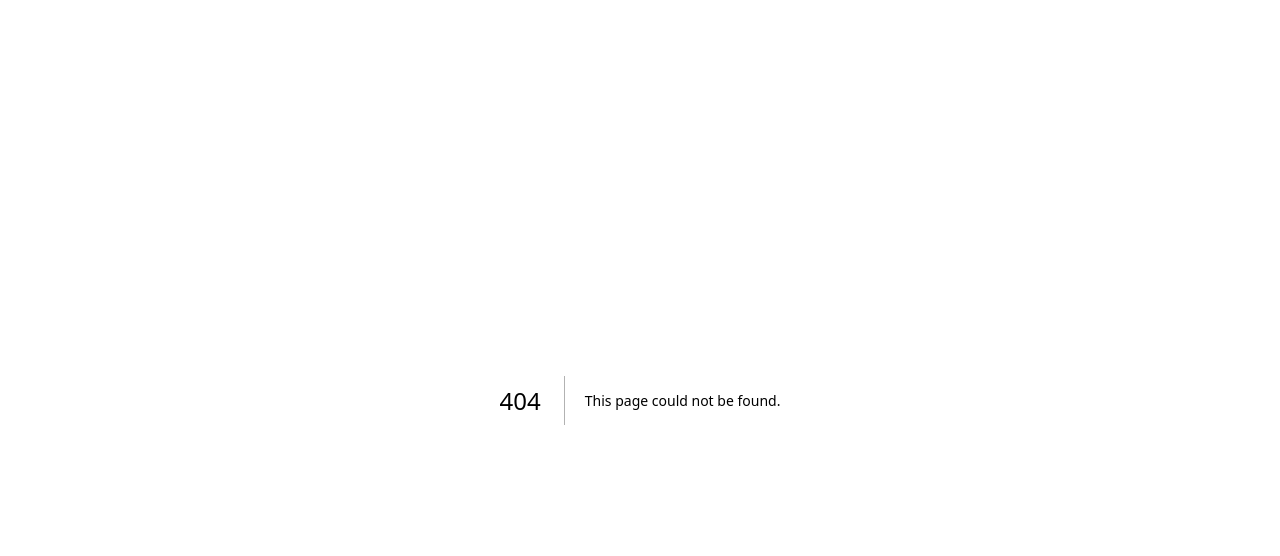
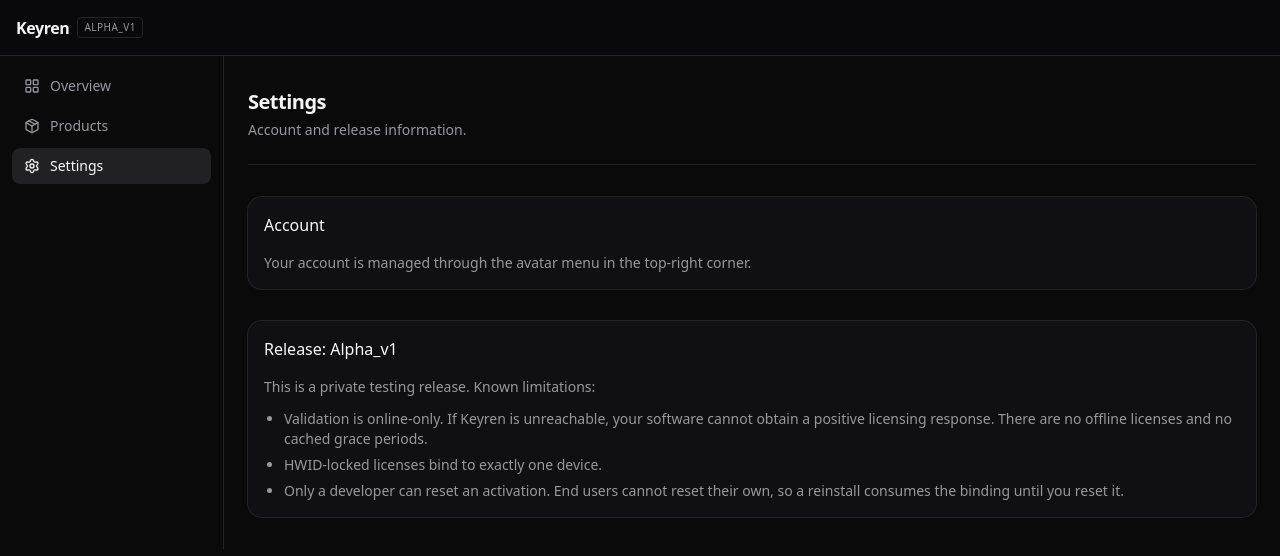
Before and after one commit to Celestial-Core-Official/Keyren, a Next.js app: page /dashboard/settings in a window 1280 px wide. Before the commit this address had no page. Shown: the top 556 px of the page. Built offline with nearby package versions, Linux system fonts and the light colour scheme.

Commit message:
feat: dashboard shell, overview and settings

```diff
--- /dev/null
+++ b/src/app/dashboard/layout.tsx
@@ -0,0 +1,31 @@
+import Link from "next/link";
+import { UserButton } from "@clerk/nextjs";
+import { DashboardSidebar } from "@/components/dashboard/sidebar";
+import { Toaster } from "@/components/ui/sonner";
+
+export default function DashboardLayout({ children }: { children: React.ReactNode }) {
+  return (
+    <div className="min-h-screen">
+      <header className="sticky top-0 z-30 flex h-14 items-center justify-between border-b border-border bg-background/95 px-4 backdrop-blur">
+        <Link href="/dashboard" className="flex items-center gap-2">
+          <span className="font-semibold tracking-tight">Keyren</span>
+          <span className="rounded border border-border px-1.5 py-0.5 text-[10px] font-medium uppercase tracking-wider text-muted-foreground">
+            Alpha_v1
+          </span>
+        </Link>
+        <UserButton />
+      </header>
+
+      <div className="mx-auto flex max-w-7xl">
+        <aside className="hidden w-56 shrink-0 border-r border-border md:block">
+          <div className="sticky top-14">
+            <DashboardSidebar />
+          </div>
+        </aside>
+        <main className="min-w-0 flex-1 px-6 py-8">{children}</main>
+      </div>
+
+      <Toaster />
+    </div>
+  );
+}
--- /dev/null
+++ b/src/app/dashboard/page.tsx
@@ -0,0 +1,68 @@
+import Link from "next/link";
+import { db } from "@/db";
+import { requireDeveloperId } from "@/lib/auth/require-developer";
+import { listProducts } from "@/lib/products/service";
+import { PageHeader } from "@/components/dashboard/page-header";
+import { Button } from "@/components/ui/button";
+import { Card, CardContent, CardHeader, CardTitle } from "@/components/ui/card";
+
+export default async function OverviewPage() {
+  const ownerId = await requireDeveloperId();
+  const products = await listProducts(db, ownerId);
+
+  const totalLicenses = products.reduce((sum, product) => sum + product.licenseCount, 0);
+
+  return (
+    <div className="space-y-8">
+      <PageHeader
+        title="Overview"
+        description="Your licensing footprint at a glance."
+        action={
+          <Button asChild size="sm">
+            <Link href="/dashboard/products">Manage products</Link>
+          </Button>
+        }
+      />
+
+      <div className="grid gap-4 sm:grid-cols-2">
+        <Card>
+          <CardHeader className="pb-2">
+            <CardTitle className="text-sm font-medium text-muted-foreground">
+              Products
+            </CardTitle>
+          </CardHeader>
+          <CardContent>
+            <p className="text-3xl font-semibold tabular-nums">{products.length}</p>
+          </CardContent>
+        </Card>
+
+        <Card>
+          <CardHeader className="pb-2">
+            <CardTitle className="text-sm font-medium text-muted-foreground">
+              Licenses
+            </CardTitle>
+          </CardHeader>
+          <CardContent>
+            <p className="text-3xl font-semibold tabular-nums">{totalLicenses}</p>
+          </CardContent>
+        </Card>
+      </div>
+
+      {products.length === 0 ? (
+        <Card>
+          <CardContent className="flex flex-col items-start gap-3 py-8">
+            <div className="space-y-1">
+              <p className="text-sm font-medium">No products yet</p>
+              <p className="text-sm text-muted-foreground">
+                Create a product to get a product ID and start issuing licenses.
+              </p>
+            </div>
+            <Button asChild size="sm">
+              <Link href="/dashboard/products">Create a product</Link>
+            </Button>
+          </CardContent>
+        </Card>
+      ) : null}
+    </div>
+  );
+}
--- /dev/null
+++ b/src/app/dashboard/settings/page.tsx
@@ -0,0 +1,43 @@
+import { PageHeader } from "@/components/dashboard/page-header";
+import { Card, CardContent, CardHeader, CardTitle } from "@/components/ui/card";
+
+export default function SettingsPage() {
+  return (
+    <div className="space-y-8">
+      <PageHeader
+        title="Settings"
+        description="Account and release information."
+      />
+
+      <Card>
+        <CardHeader>
+          <CardTitle className="text-base">Account</CardTitle>
+        </CardHeader>
+        <CardContent className="text-sm text-muted-foreground">
+          Your account is managed through the avatar menu in the top-right corner.
+        </CardContent>
+      </Card>
+
+      <Card>
+        <CardHeader>
+          <CardTitle className="text-base">Release: Alpha_v1</CardTitle>
+        </CardHeader>
+        <CardContent className="space-y-3 text-sm text-muted-foreground">
+          <p>This is a private testing release. Known limitations:</p>
+          <ul className="list-disc space-y-1.5 pl-5">
+            <li>
+              Validation is online-only. If Keyren is unreachable, your software cannot
+              obtain a positive licensing response. There are no offline licenses and no
+              cached grace periods.
+            </li>
+            <li>HWID-locked licenses bind to exactly one device.</li>
+            <li>
+              Only a developer can reset an activation. End users cannot reset their own,
+              so a reinstall consumes the binding until you reset it.
+            </li>
+          </ul>
+        </CardContent>
+      </Card>
+    </div>
+  );
+}
--- /dev/null
+++ b/src/components/dashboard/copy-button.tsx
@@ -0,0 +1,43 @@
+"use client";
+
+import { useState } from "react";
+import { Check, Copy } from "lucide-react";
+import { Button } from "@/components/ui/button";
+import { cn } from "@/lib/utils";
+
+export function CopyButton({
+  value,
+  label = "Copy",
+  className,
+}: {
+  value: string;
+  label?: string;
+  className?: string;
+}) {
+  const [copied, setCopied] = useState(false);
+
+  async function copy() {
+    try {
+      await navigator.clipboard.writeText(value);
+      setCopied(true);
+      setTimeout(() => setCopied(false), 1600);
+    } catch {
+      // Clipboard access can be denied; the value is always selectable as
+      // text, so failing quietly is better than an alarming error.
+    }
+  }
+
+  return (
+    <Button
+      type="button"
+      variant="ghost"
+      size="sm"
+      onClick={copy}
+      aria-label={copied ? "Copied" : label}
+      className={cn("h-7 gap-1.5 px-2 text-xs text-muted-foreground", className)}
+    >
+      {copied ? <Check className="size-3.5" /> : <Copy className="size-3.5" />}
+      {copied ? "Copied" : label}
+    </Button>
+  );
+}
--- /dev/null
+++ b/src/components/dashboard/page-header.tsx
@@ -0,0 +1,21 @@
+export function PageHeader({
+  title,
+  description,
+  action,
+}: {
+  title: string;
+  description?: string;
+  action?: React.ReactNode;
+}) {
+  return (
+    <div className="flex flex-wrap items-start justify-between gap-4 border-b border-border pb-6">
+      <div className="space-y-1">
+        <h1 className="text-xl font-semibold tracking-tight">{title}</h1>
+        {description ? (
+          <p className="text-sm text-muted-foreground">{description}</p>
+        ) : null}
+      </div>
+      {action}
+    </div>
+  );
+}
--- /dev/null
+++ b/src/components/dashboard/sidebar.tsx
@@ -0,0 +1,42 @@
+"use client";
+
+import Link from "next/link";
+import { usePathname } from "next/navigation";
+import { LayoutGrid, Package, Settings } from "lucide-react";
+import { cn } from "@/lib/utils";
+
+const NAV = [
+  { href: "/dashboard", label: "Overview", icon: LayoutGrid, exact: true },
+  { href: "/dashboard/products", label: "Products", icon: Package, exact: false },
+  { href: "/dashboard/settings", label: "Settings", icon: Settings, exact: true },
+] as const;
+
+export function DashboardSidebar() {
+  const pathname = usePathname();
+
+  return (
+    <nav className="flex flex-col gap-1 p-3" aria-label="Dashboard">
+      {NAV.map((item) => {
+        const active = item.exact ? pathname === item.href : pathname.startsWith(item.href);
+        const Icon = item.icon;
+
+        return (
+          <Link
+            key={item.href}
+            href={item.href}
+            aria-current={active ? "page" : undefined}
+            className={cn(
+              "flex items-center gap-2.5 rounded-md px-3 py-2 text-sm transition-colors",
+              active
+                ? "bg-accent text-foreground"
+                : "text-muted-foreground hover:bg-accent/50 hover:text-foreground",
+            )}
+          >
+            <Icon className="size-4" />
+            {item.label}
+          </Link>
+        );
+      })}
+    </nav>
+  );
+}
```
